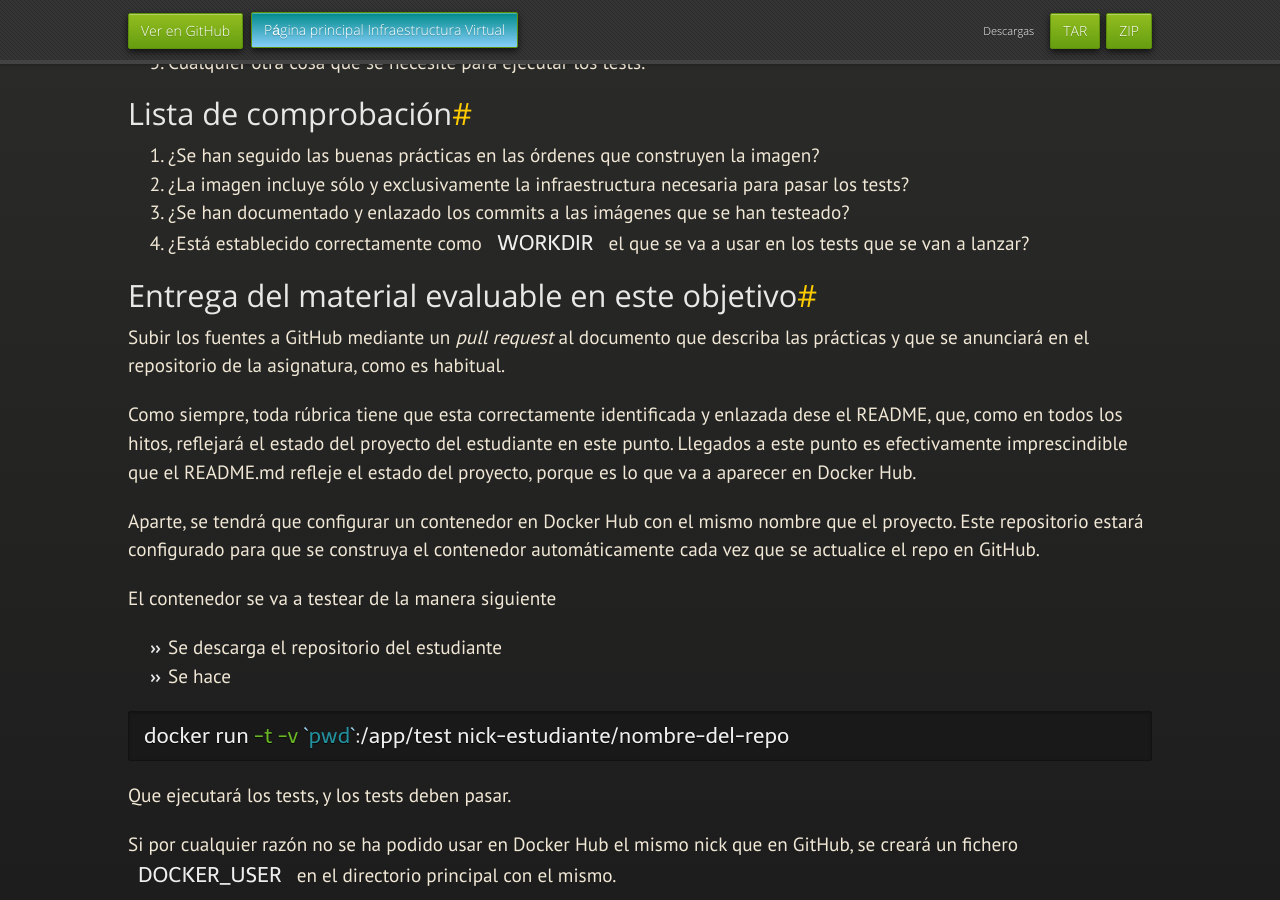
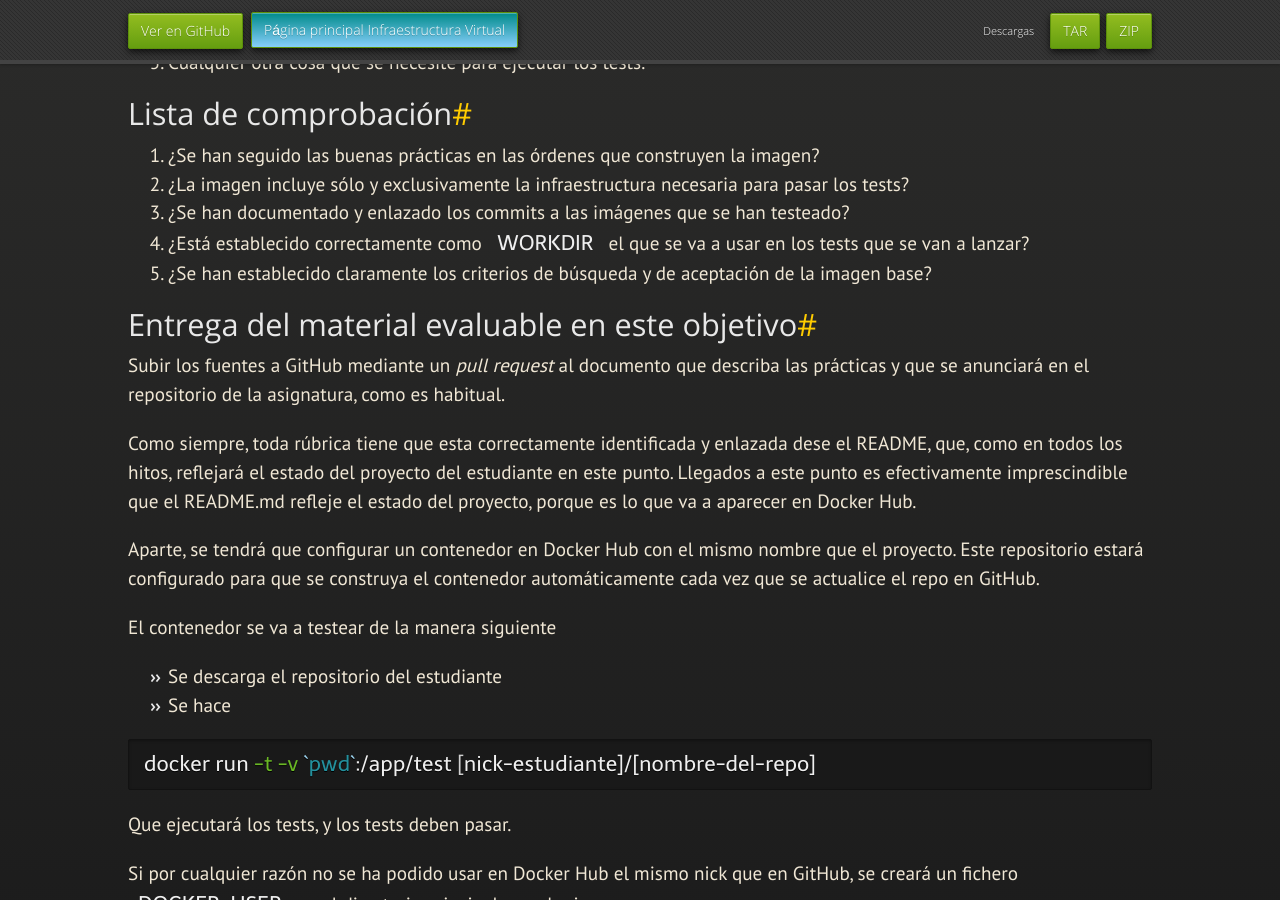
Before and after one commit to JJ/IV, a Jekyll site: the page built from documentos/proyecto/5.Docker.md, in a window 1280 px wide and 900 px high, scrolled down 1757 px. Built offline with Jekyll 4.4.1, drawn with Linux system fonts in a browser that asks for light colours; nearby versions of some CDN libraries; some web fonts are replaced; our own code applies the rules of GitHub Pages for plain Markdown files.

Commit message:
Sync documentos/proyecto/5.Docker.md de master a gh-pages

````diff
--- a/documentos/proyecto/5.Docker.md
+++ b/documentos/proyecto/5.Docker.md
@@ -105,6 +105,8 @@ contiene varias fases
    han testeado?
 4. ¿Está establecido correctamente como `WORKDIR` el que se va a usar en los
    tests que se van a lanzar?
+5. ¿Se han establecido claramente los criterios de búsqueda y de aceptación de
+   la imagen base?
 
 ## Entrega del material evaluable en este objetivo
 
@@ -129,7 +131,7 @@ El contenedor se va a testear de la manera siguiente
 * Se hace
 
 ```shell
-docker run -t -v `pwd`:/app/test nick-estudiante/nombre-del-repo
+docker run -t -v `pwd`:/app/test [nick-estudiante]/[nombre-del-repo]
 ```
 
 Que ejecutará los tests, y los tests deben pasar.
````
